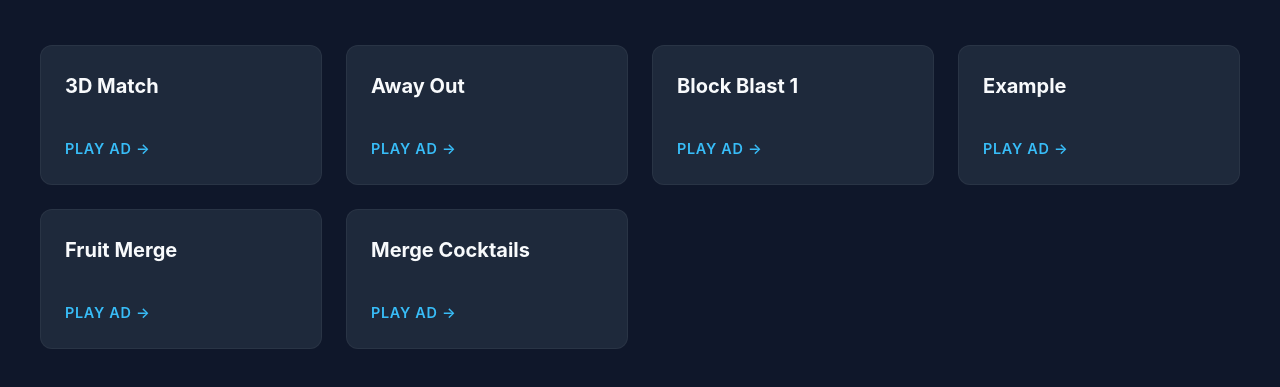
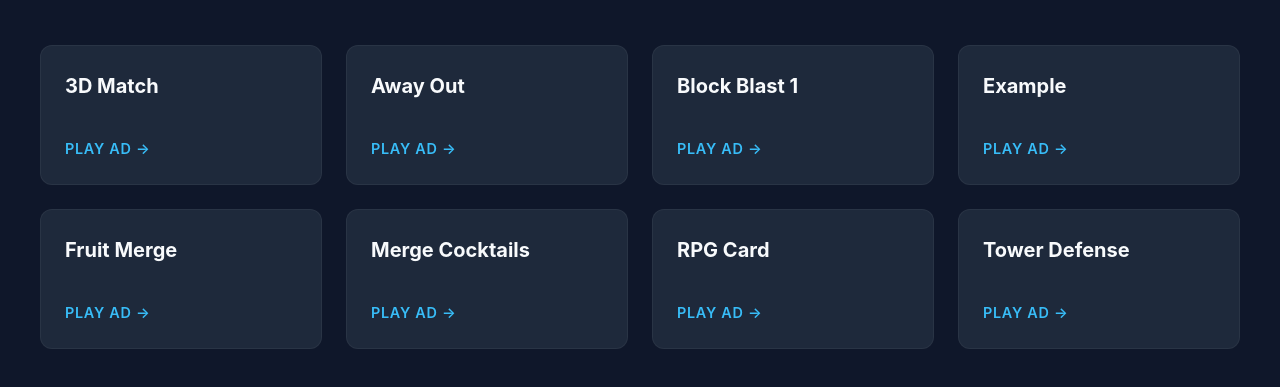
Before and after one commit to TheRiddler1488/TheRiddler1488.github.io, a plain HTML site: page index.html in a window 1280 px wide. Shown: the part 167-554 px from the top of the page. Drawn offline with Linux system fonts and the light colour scheme.

Commit message:
Add RpgCard and TD

```diff
--- a/index.html
+++ b/index.html
@@ -138,3 +138,13 @@
         <a href="MergeCocktails/" class="card">
             <h2>Merge Cocktails</h2>
             <span class="play-btn">Play Ad →
+
+      <a href="RpgCard/" class="card">
+            <h2>RPG Card</h2>
+            <span class="play-btn">Play Ad →</span>
+        </a>
+
+        <a href="TowerDefense/" class="card">
+            <h2>Tower Defense</h2>
+            <span class="play-btn">Play Ad →</span>
+        </a>
```
